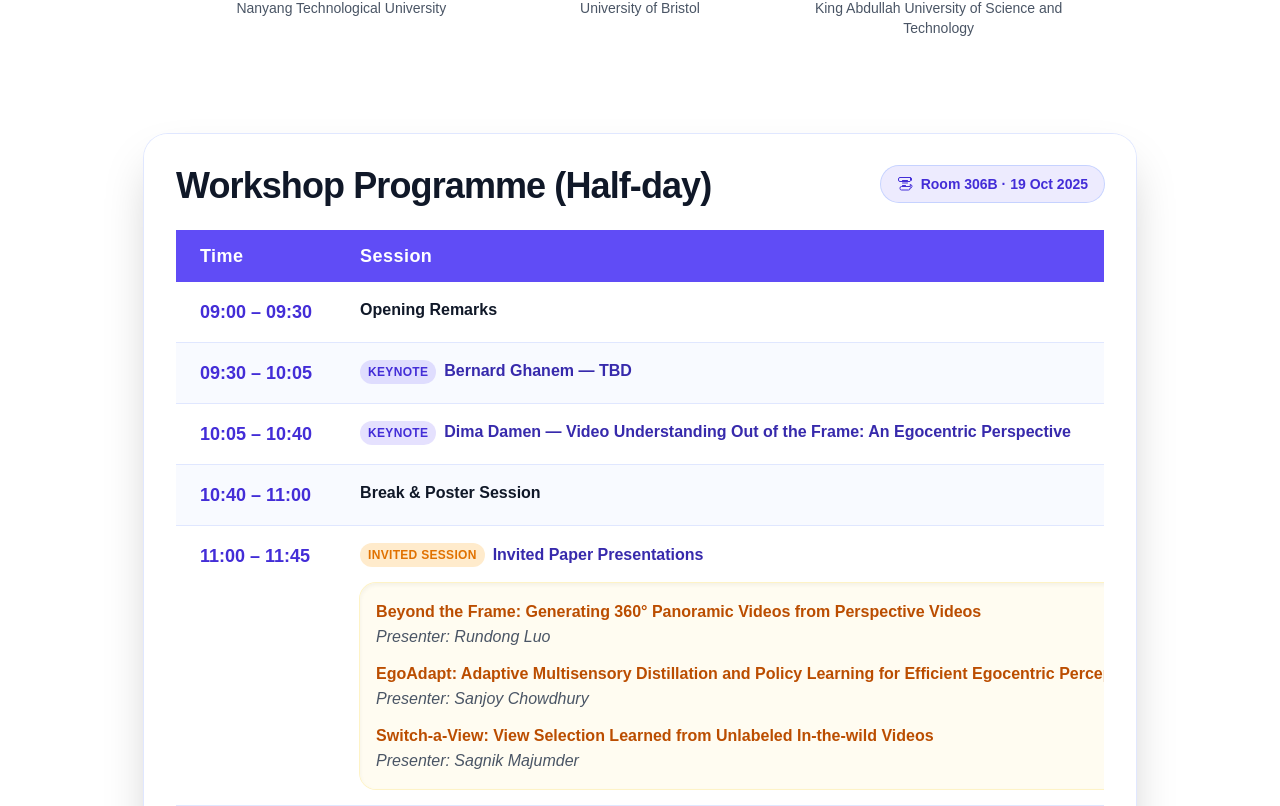
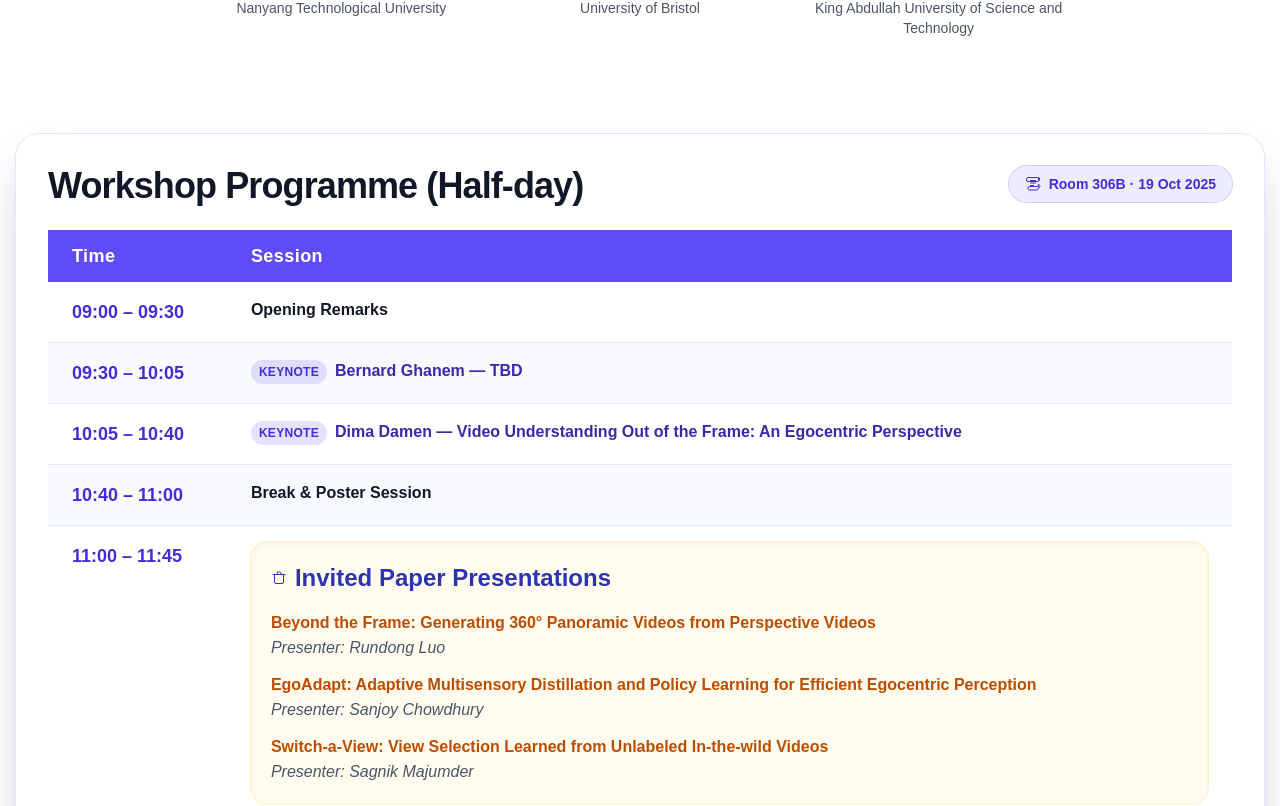
Before and after one commit to HenryQUQ/BinEgo-360, a Next.js app: page / in a window 1280 px wide. Shown: the part 1374-2180 px from the top of the page. Built offline with nearby package versions, Linux system fonts and the light colour scheme.

Commit message:
Style invited session heading

```diff
--- a/app/page.tsx
+++ b/app/page.tsx
@@ -443,7 +443,7 @@ export default function Workshop() {
                     </div>
                 </section>
                 {/* ───────────────────────────────── Programme ───────────────────────── */}
-                <section id="programme" className="mx-auto mt-24 max-w-5xl px-4">
+                <section id="programme" className="mx-auto mt-24 max-w-6xl px-4 lg:max-w-7xl">
                     <div className="rounded-3xl bg-white/95 p-8 shadow-2xl ring-1 ring-indigo-100 backdrop-blur-sm">
                         <div className="flex flex-col gap-4 sm:flex-row sm:items-center sm:justify-between">
                             <h2 className="text-4xl font-extrabold tracking-tight text-gray-900">
@@ -457,7 +457,7 @@ export default function Workshop() {
                             </span>
                         </div>
                         <div className="mt-6 overflow-x-auto">
-                            <table className="w-full min-w-[560px] text-left text-base text-gray-900">
+                            <table className="w-full min-w-[640px] text-left text-base text-gray-900">
                                 <thead className="bg-indigo-600/90 text-white">
                                     <tr>
                                         <th className="whitespace-nowrap px-6 py-3 text-lg font-semibold tracking-wide">Time</th>
@@ -474,7 +474,7 @@ export default function Workshop() {
                                                 <td className="whitespace-nowrap px-6 py-4 text-lg font-semibold text-indigo-700">
                                                     {time}
                                                 </td>
-                                                <td className={`px-6 py-4 align-top text-base text-gray-900 ${isInvited ? '' : 'whitespace-nowrap'}`}>
+                                                <td className="px-6 py-4 align-top text-base text-gray-900">
                                                     <div className="space-y-4">
                                                         {isKeynote ? (
                                                             <span className="inline-flex items-baseline gap-2 whitespace-nowrap font-semibold text-indigo-800">
@@ -484,19 +484,35 @@ export default function Workshop() {
                                                                 {event.replace("Keynote Talk:", "").trim()}
                                                             </span>
                                                         ) : (
-                                                            <span className={`inline-flex items-center gap-2 font-semibold ${isInvited ? 'text-indigo-800' : 'whitespace-nowrap'}`}>
-                                                                {isInvited && (
-                                                                    <span className="rounded-full bg-amber-500/20 px-2 py-1 text-xs font-bold uppercase tracking-wide text-amber-600">
-                                                                        Invited session
-                                                                    </span>
-                                                                )}
-                                                                {event}
-                                                            </span>
+                                                            !isInvited && (
+                                                                <span className="font-semibold text-gray-900">
+                                                                    {event}
+                                                                </span>
+                                                            )
                                                         )}
 
                                                         {isInvited && (
-                                                            <div className="rounded-2xl bg-amber-50/70 p-4 text-sm text-gray-700 shadow-inner ring-1 ring-amber-100">
-                                                                <ul className="space-y-3 leading-relaxed md:text-base">
+                                                            <div className="rounded-2xl bg-amber-50/80 p-5 text-sm text-gray-700 shadow-inner ring-1 ring-amber-100">
+                                                                <div className="flex items-center gap-2 text-[#2E33B2]">
+                                                                    <svg
+                                                                        className="h-4 w-4"
+                                                                        xmlns="http://www.w3.org/2000/svg"
+                                                                        fill="none"
+                                                                        viewBox="0 0 24 24"
+                                                                        stroke="currentColor"
+                                                                        strokeWidth="1.5"
+                                                                    >
+                                                                        <path
+                                                                            strokeLinecap="round"
+                                                                            strokeLinejoin="round"
+                                                                            d="M3 6.75h18M5.25 6.75V18A2.25 2.25 0 0 0 7.5 20.25h9a2.25 2.25 0 0 0 2.25-2.25V6.75M9 6.75V4.5A1.5 1.5 0 0 1 10.5 3h3A1.5 1.5 0 0 1 15 4.5v2.25"
+                                                                        />
+                                                                    </svg>
+                                                                    <span className="text-2xl font-bold">
+                                                                        {event}
+                                                                    </span>
+                                                                </div>
+                                                                <ul className="mt-4 space-y-3 leading-relaxed md:text-base">
                                                                     {invitedPapers.map((paper, j) => (
                                                                         <li key={j} className="space-y-1">
                                                                             <a
```
